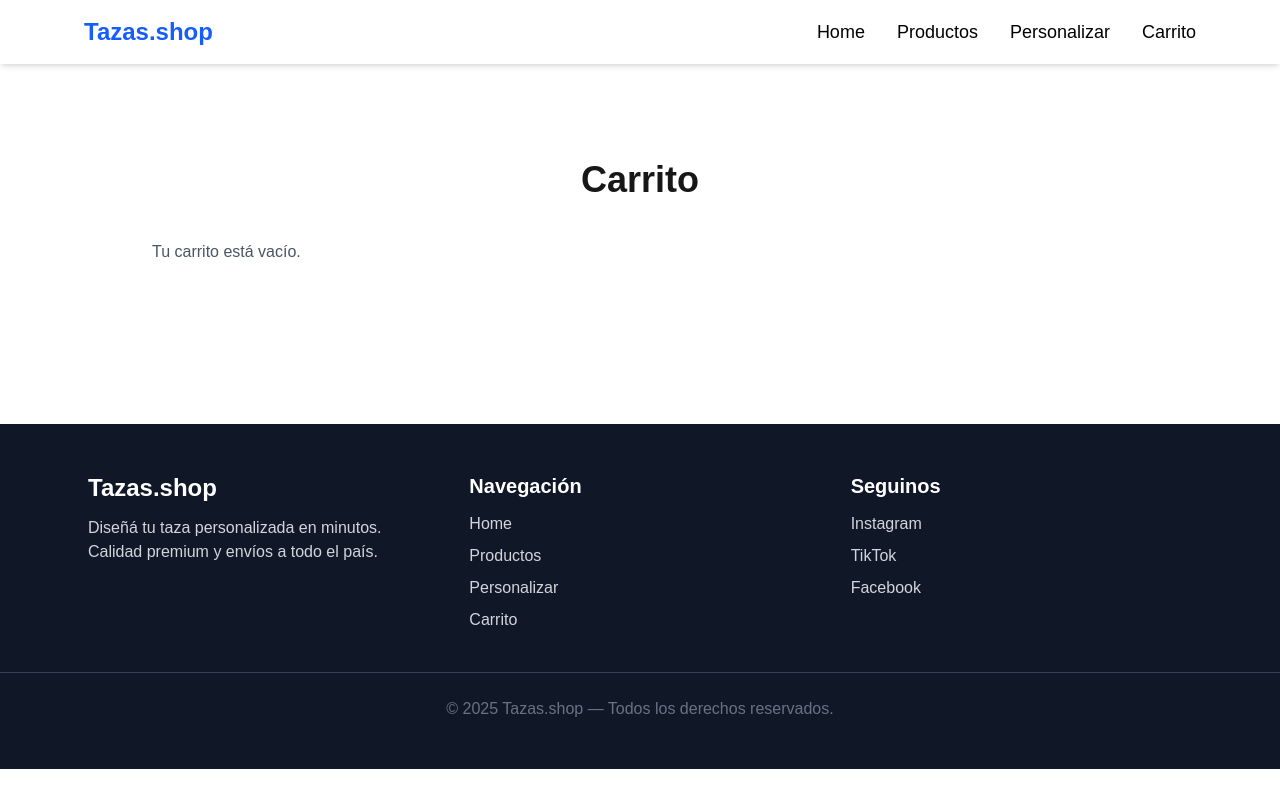
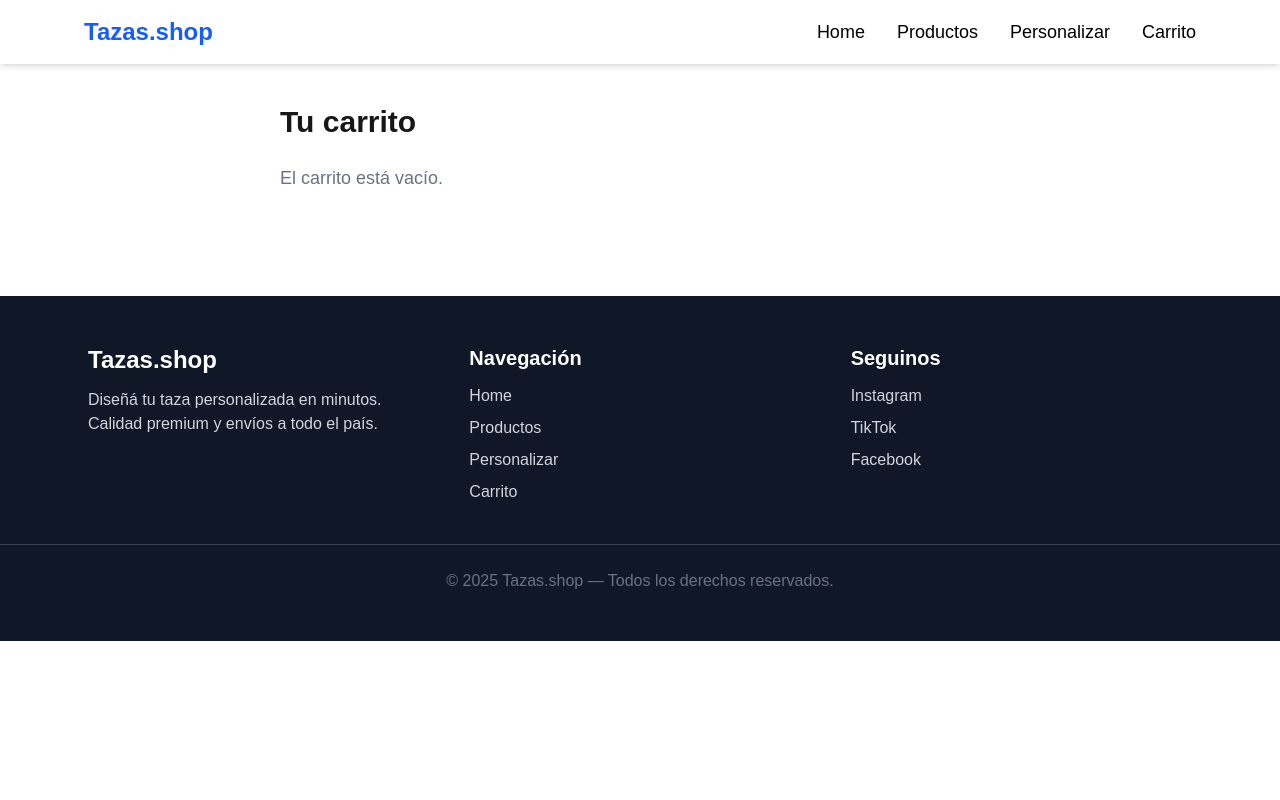
Before and after one commit to malena30/tazas-personalizables, a Next.js app in the folder frontend/: page /cart in a window 1280 px wide. Built offline with nearby package versions, Linux system fonts and the light colour scheme.

Commit message:
Agrego mejoras en carrito y tooltip

```diff
--- a/frontend/src/app/cart/page.tsx
+++ b/frontend/src/app/cart/page.tsx
@@ -1,11 +1,81 @@
 "use client";
-import Cart from "@/components/Cart";
+
+import { useCartStore } from "@/store/cartStore";
 
 export default function CartPage() {
+  const { cart, increaseQty, decreaseQty, removeFromCart, clearCart } =
+    useCartStore();
+
+  const total = cart.reduce(
+    (sum, item) => sum + item.price * item.quantity,
+    0
+  );
+
   return (
-    <main className="w-full max-w-5xl mx-auto px-6 py-20">
-      <h1 className="text-4xl font-bold mb-10 text-center">Carrito</h1>
-      <Cart />
-    </main>
+    <div className="p-6 max-w-3xl mx-auto">
+      <h1 className="text-3xl font-bold mb-6">Tu carrito</h1>
+
+      {cart.length === 0 ? (
+        <p className="text-gray-500 text-lg">El carrito está vacío.</p>
+      ) : (
+        <div className="space-y-4">
+          {cart.map((item) => (
+            <div
+              key={item.id}
+              className="flex items-center justify-between p-4 border rounded-lg"
+            >
+              <div className="flex items-center gap-4">
+                <img
+                  src={item.image}
+                  alt={item.name}
+                  className="w-20 h-20 object-cover rounded"
+                />
+                <div>
+                  <h2 className="font-semibold">{item.name}</h2>
+                  <p>${(item.price * item.quantity).toFixed(2)}</p>
+                </div>
+              </div>
+
+              <div className="flex items-center gap-3">
+                <button
+                  onClick={() => decreaseQty(item.id)}
+                  className="px-3 py-1 border rounded"
+                  disabled={item.quantity <= 1}
+                >
+                  -
+                </button>
+
+                <span>{item.quantity}</span>
+
+                <button
+                  onClick={() => increaseQty(item.id)}
+                  className="px-3 py-1 border rounded"
+                >
+                  +
+                </button>
+
+                <button
+                  onClick={() => removeFromCart(item.id)}
+                  className="ml-4 text-red-600"
+                >
+                  X
+                </button>
+              </div>
+            </div>
+          ))}
+
+          <div className="text-right mt-6">
+            <p className="text-2xl font-bold">Total: ${total.toFixed(2)}</p>
+
+            <button
+              onClick={clearCart}
+              className="mt-4 bg-red-600 text-white px-4 py-2 rounded"
+            >
+              Vaciar carrito
+            </button>
+          </div>
+        </div>
+      )}
+    </div>
   );
 }
--- a/frontend/src/app/products/page.tsx
+++ b/frontend/src/app/products/page.tsx
@@ -1,42 +1,38 @@
 "use client";
+
 import { useState } from "react";
-import { useCartStore } from "@/store/cartStore";
+import { useCartStore, Product } from "@/store/cartStore";
 
 export default function ProductsPage() {
   const addToCart = useCartStore((state) => state.addToCart);
+  const [tooltipVisible, setTooltipVisible] = useState<number | null>(null);
+  const [quantities, setQuantities] = useState<Record<number, number>>({});
 
-  const products = [
+  const clickSound = typeof window !== "undefined" ? new Audio("/sounds/click.wav") : null;
+
+  const products: Product[] = [
     {
       id: 1,
       name: "Taza Minimalista",
       description: "Perfecta para frases simples o logos. Cerámica premium.",
       price: 3500,
-      image:
-        "https://images.pexels.com/photos/1415550/pexels-photo-1415550.jpeg",
+      image: "https://images.pexels.com/photos/1415550/pexels-photo-1415550.jpeg",
     },
     {
       id: 2,
       name: "Taza con Foto",
       description: "Ideal para regalos personalizados con fotos.",
       price: 4200,
-      image:
-        "https://images.pexels.com/photos/302899/pexels-photo-302899.jpeg",
+      image: "https://images.pexels.com/photos/302899/pexels-photo-302899.jpeg",
     },
     {
       id: 3,
       name: "Taza Ilustrada",
       description: "Perfecta para diseños creativos, dibujos o ilustraciones.",
       price: 3900,
-      image:
-        "https://images.pexels.com/photos/326682/pexels-photo-326682.jpeg",
+      image: "https://images.pexels.com/photos/326682/pexels-photo-326682.jpeg",
     },
   ];
-
-  const [tooltipVisible, setTooltipVisible] = useState<number | null>(null);
-  const [quantities, setQuantities] = useState<Record<number, number>>({});
-
-  const clickSound = typeof window !== "undefined" ? new Audio("/sounds/click.wav") : null;
-
 
   const handleQuantityChange = (productId: number, delta: number) => {
     setQuantities((prev) => ({
@@ -45,14 +41,12 @@ export default function ProductsPage() {
     }));
   };
 
-  const handleAddToCart = (product: any) => {
+  const handleAddToCart = (product: Product) => {
     const quantity = quantities[product.id] || 1;
     addToCart({ ...product, quantity });
     setTooltipVisible(product.id);
 
-    // reproducir sonido
     clickSound?.play();
-
     setTimeout(() => setTooltipVisible(null), 2000);
   };
 
@@ -66,56 +60,47 @@ export default function ProductsPage() {
             key={product.id}
             className="flex flex-col md:flex-row items-center bg-white shadow rounded-xl p-4 hover:shadow-xl hover:-translate-y-1 transition relative"
           >
-            {/* Imagen */}
             <img
               src={product.image}
               alt={product.name}
               className="w-full md:w-60 h-60 object-cover rounded-lg cursor-pointer"
             />
 
-            {/* Información */}
             <div className="mt-4 md:mt-0 md:ml-6 flex-1">
-              <h2 className="text-2xl font-bold cursor-default text-black">{product.name}</h2>
-              <p className="text-black mt-2 cursor-default">{product.description}</p>
-              <p className="text-3xl font-bold text-blue-600 mt-4 cursor-default">
+              <h2 className="text-2xl font-bold text-black">{product.name}</h2>
+              <p className="text-black mt-2">{product.description}</p>
+              <p className="text-3xl font-bold text-blue-600 mt-4">
                 ${product.price.toLocaleString("es-AR")}
               </p>
 
-              {/* Selector de cantidad + botón */}
               <div className="flex items-center mt-4">
-                {/* Selector de cantidad */}
-                <div className="flex items-center border rounded-lg overflow-hidden">
+                <div className="flex items-center border rounded-lg overflow-hidden text-black">
                   <button
                     onClick={() => handleQuantityChange(product.id, -1)}
-                    className="px-3 py-1 bg-black hover:bg-black cursor-pointer"
+                    className="px-3 py-1 bg-black text-white hover:bg-gray-800"
                   >
                     -
                   </button>
-                  <span className="px-4 py-1 cursor-default text-black">
-                    {quantities[product.id] || 1}
-                  </span>
+                  <span className="px-4 py-1">{quantities[product.id] || 1}</span>
                   <button
                     onClick={() => handleQuantityChange(product.id, +1)}
-                    className="px-3 py-1 bg-black hover:bg-black cursor-pointer"
+                    className="px-3 py-1 bg-black text-white hover:bg-gray-800"
                   >
                     +
                   </button>
                 </div>
 
-                {/* Botón agregar al carrito */}
                 <div className="relative inline-block ml-4">
                   <button
                     onClick={() => handleAddToCart(product)}
-                    className="bg-blue-600 text-white px-6 py-2 rounded-lg hover:bg-blue-700 cursor-pointer transition"
+                    className="bg-blue-600 text-white px-6 py-2 rounded-lg hover:bg-blue-700 transition"
                   >
                     Agregar al carrito
                   </button>
 
-                  {/* Tooltip al costado derecho con fade */}
                   {tooltipVisible === product.id && (
                     <span
-                      className="absolute top-1/2 left-full ml-3 -translate-y-1/2 bg-black text-white text-sm px-2 py-1 rounded whitespace-nowrap
-                      transition-opacity duration-300 opacity-100"
+                      className="absolute top-1/2 left-full ml-3 -translate-y-1/2 bg-black text-white text-sm px-4 py-1 rounded opacity-100 transition-opacity duration-300 whitespace-nowrap"
                     >
                       {quantities[product.id] || 1} agregado
                       {(quantities[product.id] || 1) > 1 ? "s" : ""} al carrito
--- a/frontend/src/store/cartStore.ts
+++ b/frontend/src/store/cartStore.ts
@@ -1,34 +1,76 @@
 "use client";
+
 import { create } from "zustand";
+import { persist } from "zustand/middleware";
 
-interface Product {
+export interface Product {
   id: number;
   name: string;
   price: number;
   image: string;
   description: string;
-  quantity?: number;
+}
+
+export interface CartItem extends Product {
+  quantity: number;
 }
 
 interface CartState {
-  cart: Product[];
-  addToCart: (product: Product) => void;
+  cart: CartItem[];
+  addToCart: (product: Product & { quantity?: number }) => void;
   removeFromCart: (id: number) => void;
+  increaseQty: (id: number) => void;
+  decreaseQty: (id: number) => void;
   clearCart: () => void;
 }
 
-export const useCartStore = create<CartState>((set) => ({
-  cart: [],
+export const useCartStore = create<CartState>()(
+  persist(
+    (set, get) => ({
+      cart: [],
 
-  addToCart: (product) =>
-    set((state) => ({
-      cart: [...state.cart, product],
-    })),
+      addToCart: (product) =>
+        set((state) => {
+          const existingProduct = state.cart.find((item) => item.id === product.id);
 
-  removeFromCart: (id) =>
-    set((state) => ({
-      cart: state.cart.filter((item) => item.id !== id),
-    })),
+          if (existingProduct) {
+            return {
+              cart: state.cart.map((item) =>
+                item.id === product.id
+                  ? { ...item, quantity: item.quantity + (product.quantity || 1) }
+                  : item
+              ),
+            };
+          } else {
+            return { cart: [...state.cart, { ...product, quantity: product.quantity || 1 }] };
+          }
+        }),
 
-  clearCart: () => set({ cart: [] }),
-}));
+      removeFromCart: (id) =>
+        set({
+          cart: get().cart.filter((item) => item.id !== id),
+        }),
+
+      increaseQty: (id) =>
+        set({
+          cart: get().cart.map((item) =>
+            item.id === id ? { ...item, quantity: item.quantity + 1 } : item
+          ),
+        }),
+
+      decreaseQty: (id) =>
+        set({
+          cart: get().cart
+            .map((item) =>
+              item.id === id ? { ...item, quantity: item.quantity - 1 } : item
+            )
+            .filter((item) => item.quantity > 0),
+        }),
+
+      clearCart: () => set({ cart: [] }),
+    }),
+    {
+      name: "cart-storage",
+    }
+  )
+);
```
